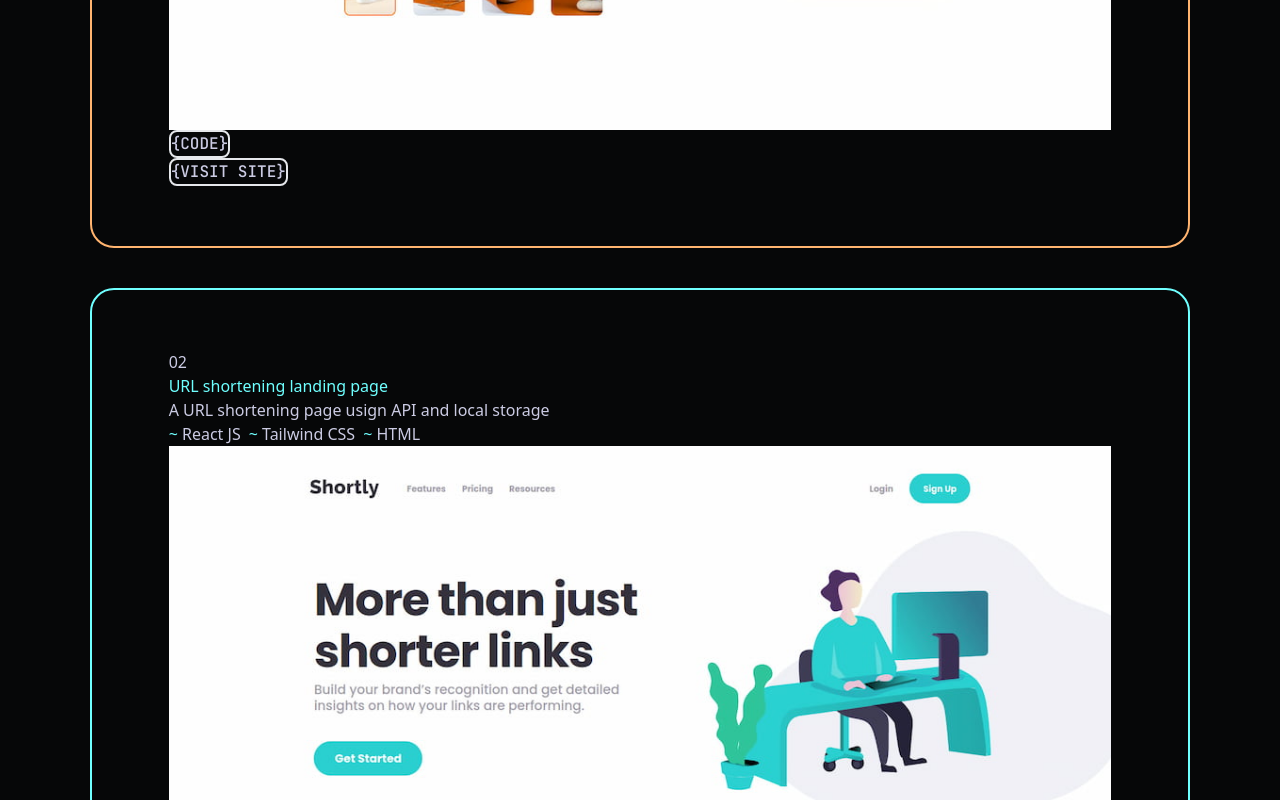
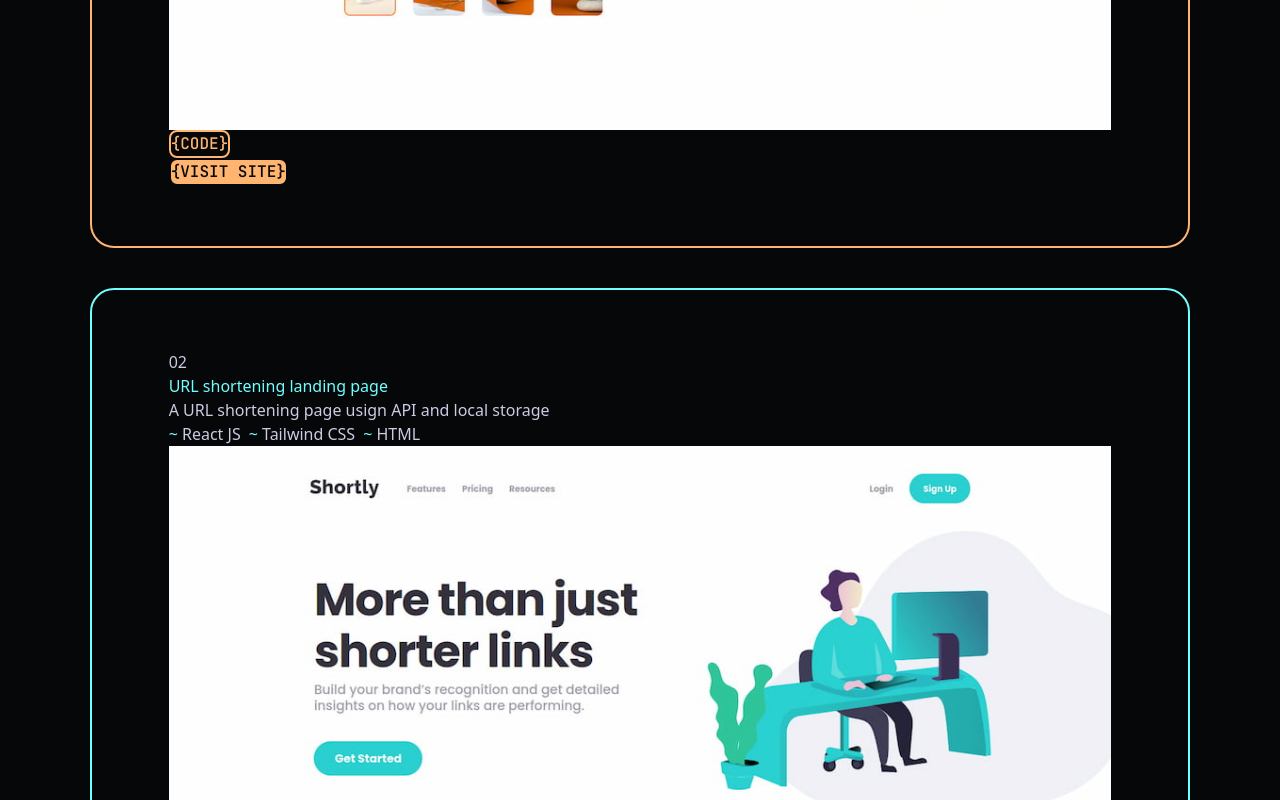
Before and after one commit to ledesmx/Portfolio-one, a React (Vite) app: page / in a window 1280 px wide. Shown: the part 2160-2960 px from the top of the page. Built offline with nearby package versions, Linux system fonts and the light colour scheme; a web font is replaced by a local one.

Commit message:
Add all colors to Button component

```diff
--- a/src/components/Button.jsx
+++ b/src/components/Button.jsx
@@ -1,17 +1,63 @@
 import { twMerge } from "tailwind-merge"
 
 export default function Button({color, bg, className, children, ...props}) {
-
-    console.log(color)
-    console.log(bg)
+    const textColor = () => {
+        let tcolor;
+        switch(color) {
+            case "txt": tcolor = "text-dark-txt";
+            break;
+            case "secondary": tcolor = "text-dark-secondary";
+            break;
+            case "coral": tcolor = "text-dark-accent-coral";
+            break;
+            case "turquoise": tcolor = "text-dark-accent-turquoise";
+            break;
+            case "purple": tcolor = "text-dark-accent-purple";
+            break;
+            default: tcolor = "";
+        }
+        return tcolor
+    }
+    const borderColor = () => {
+        let bcolor;
+        switch(color) {
+            case "txt": bcolor = "border-dark-txt";
+            break;
+            case "secondary": bcolor = "border-dark-secondary";
+            break;
+            case "coral": bcolor = "border-dark-accent-coral";
+            break;
+            case "turquoise": bcolor = "border-dark-accent-turquoise";
+            break;
+            case "purple": bcolor = "border-dark-accent-purple";
+            break;
+            default: bcolor = "";
+        }
+        return bcolor
+    }
+    const backgroundColor = () => {
+        let bgcolor;
+        switch(bg) {
+            case "secondary": bgcolor = "bg-dark-secondary";
+            break;
+            case "coral": bgcolor = "bg-dark-accent-coral";
+            break;
+            case "turquoise": bgcolor = "bg-dark-accent-turquoise";
+            break;
+            case "purple": bgcolor = "bg-dark-accent-purple";
+            break;
+            default: bgcolor = "";
+        }
+        return bgcolor
+    }
 
     const brakets = "before:content-['{'] before:transition-transform before:hover:translate-x-[-10px] after:content-['}'] after:transition-transform after:hover:translate-x-[10px]"
 
-    const styles = twMerge(`border-[2px] rounded-lg uppercase font-jetbrains flex items-center justify-center  dark:text-dark-${color} dark:bg-dark-${bg} border-dark-${color} ${brakets}`, className)
+    const styles = twMerge(`border-[2px] rounded-lg uppercase font-jetbrains flex items-center justify-center ${brakets}`, className)
 
     return(
         <button
-        className={styles}
+        className={`${textColor()} ${borderColor()} ${backgroundColor()} ${styles}`}
         {...props}
         >{children}</button>
     )
--- a/src/components/Project.jsx
+++ b/src/components/Project.jsx
@@ -46,7 +46,9 @@ export default function Project(props) {
                 <img src={props.img} alt="project img" />
                 <div>
                     <Button color={props.color}>Code</Button>
-                    <Button color={props}>Visit site</Button>
+                    <Button
+                    color="secondary"
+                    bg={props.color}>Visit site</Button>
                 </div>
             </div>
         </div>
```
